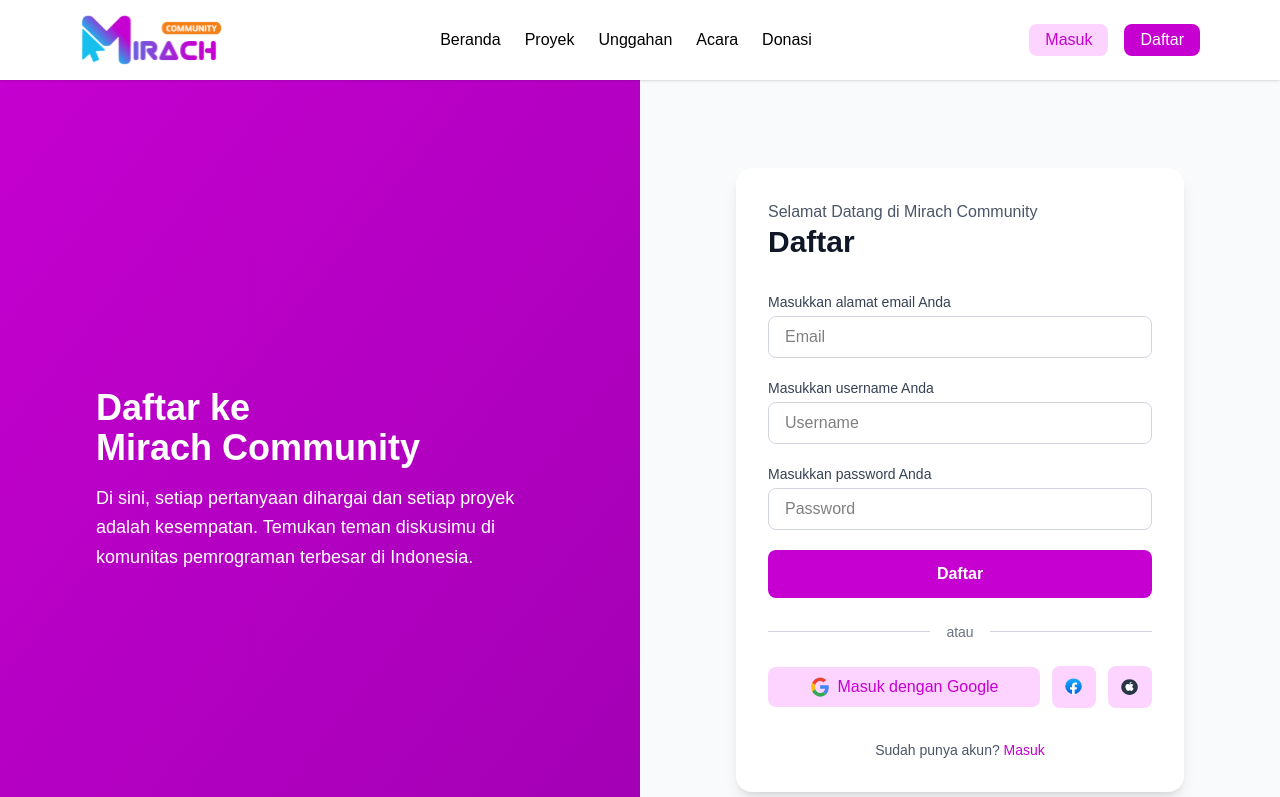
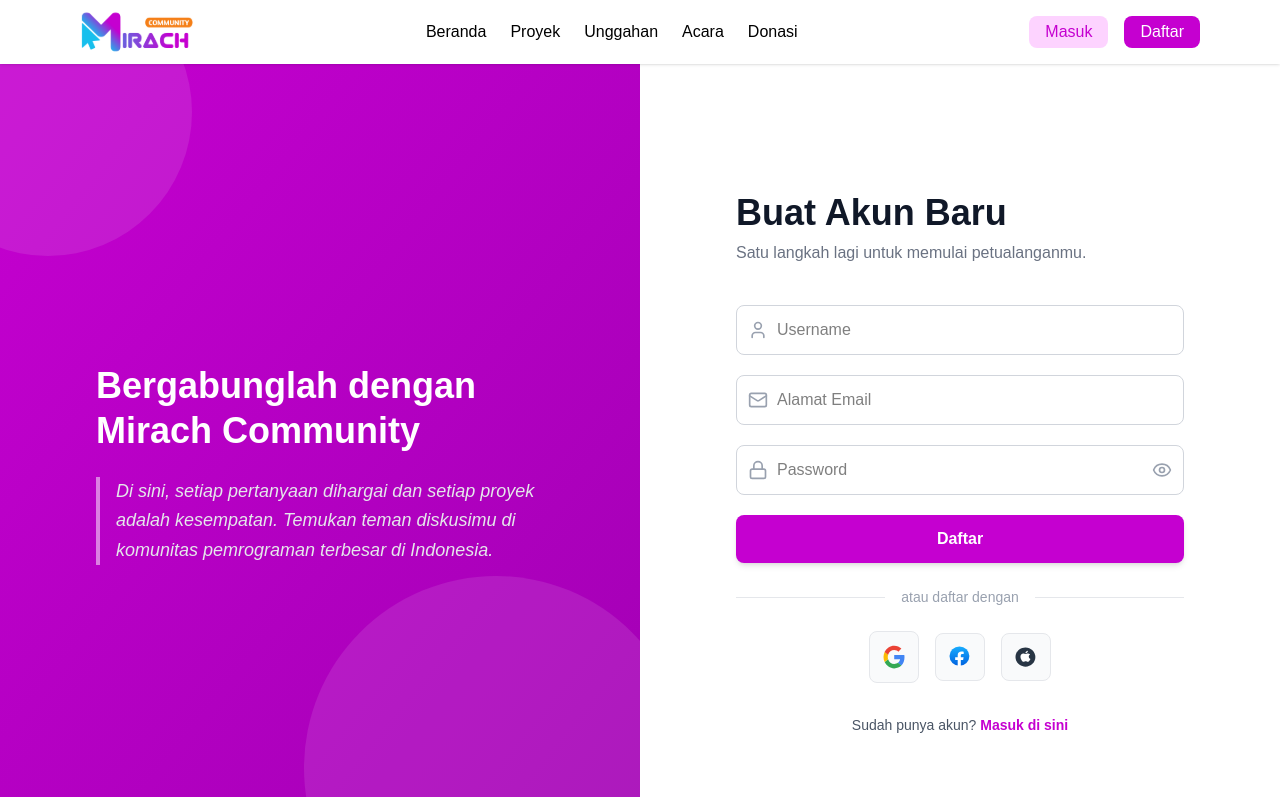
Before and after one commit to mirachcommunity/mirachcommunity, a Next.js app: page /auth/register in a window 1280 px wide. Shown: the top 797 px of the page. Built offline with nearby package versions, Linux system fonts and the light colour scheme.

Commit message:
feat(auth): add lucide-react for icons and enhance login page UI with password visibility toggle and social media login options

```diff
--- a/package.json
+++ b/package.json
@@ -10,6 +10,7 @@
   },
   "dependencies": {
     "@heroicons/react": "^2.2.0",
+    "lucide-react": "^0.525.0",
     "next": "15.3.3",
     "nextjs-toploader": "^3.8.16",
     "react": "^19.0.0",
--- a/src/app/auth/login/page.tsx
+++ b/src/app/auth/login/page.tsx
@@ -1,100 +1,120 @@
+"use client";
+
 import Image from 'next/image';
 import Link from 'next/link';
-import React from 'react';
+import React, { useState } from 'react';
+import { Mail, Lock, Eye, EyeOff } from 'lucide-react';
 
 export default function Login() {
+  const [showPassword, setShowPassword] = useState(false);
+
+  const togglePasswordVisibility = () => {
+    setShowPassword(!showPassword);
+  };
+
   return (
-    <div className="flex min-h-screen bg-gray-50">
-      {/* Kolom Kiri - Informasi */}
-      <div className="hidden lg:flex w-1/2 items-center justify-center bg-gradient-to-br from-[#C500D0] to-[#A200B4] p-12 text-white relative">
+    <div className="flex min-h-screen bg-white">
+      {/* Kolom Kiri - Informasi yang Ditingkatkan */}
+      <div className="hidden lg:flex flex-col w-1/2 items-center justify-center bg-gradient-to-br from-[#C500D0] to-[#A200B4] p-12 text-white relative overflow-hidden">
+        {/* Elemen dekoratif */}
+        <div className="absolute -top-24 -left-24 w-72 h-72 bg-white/10 rounded-full animate-pulse" />
+        <div className="absolute -bottom-24 -right-12 w-96 h-96 bg-white/10 rounded-full" />
+
         <div className="z-10 text-left w-full max-w-md">
-          <h1 className="text-4xl font-bold mb-4">
-            Masuk ke <br /> Mirach Community
+          <h1 className="text-4xl font-bold mb-6 leading-tight">
+            Selamat Datang Kembali!
           </h1>
-          <p className="text-lg leading-relaxed">
-            Selamat datang kembali! Mari lanjutkan kolaborasi dan perjalanan belajarmu bersama komunitas programmer terhebat.
-          </p>
+          <blockquote className="pl-4 italic border-l-4 border-white/50">
+            <p className="text-lg leading-relaxed text-gray-200 mb-4">
+              Mari lanjutkan kolaborasi dan perjalanan belajarmu bersama komunitas programmer terhebat.
+            </p>
+          </blockquote>
+          <p className="text-sm text-gray-200">Temukan inspirasi dan solusi bersama ribuan developer lainnya.</p>
         </div>
       </div>
 
       {/* Kolom Kanan - Form Masuk */}
-      <div className="w-full lg:w-1/2 flex items-center justify-center p-6 sm:p-8">
-        <div className="max-w-md w-full bg-white p-8 rounded-2xl shadow-lg">
-          <div className="text-left mb-8">
-            <p className="text-gray-600">Selamat Datang Kembali</p>
-            <h2 className="text-3xl font-bold text-gray-900">Masuk</h2>
+      <div className="w-full lg:w-1/2 flex items-center justify-center p-6 sm:p-12">
+        <div className="max-w-md w-full">
+          <div className="text-left mb-10">
+            <h2 className="text-4xl font-bold text-gray-900">Masuk Akun</h2>
+            <p className="text-gray-500 mt-2">Silakan masukkan detail akun Anda.</p>
           </div>
 
           <form className="space-y-5">
-            <div>
-              <label htmlFor="email" className="block text-sm font-medium text-gray-700 mb-1">
-                Alamat Email
-              </label>
+            <div className="relative">
+              <Mail className="absolute left-3 top-1/2 -translate-y-1/2 h-5 w-5 text-gray-400" />
               <input
                 id="email"
                 name="email"
                 type="email"
                 autoComplete="email"
                 required
-                placeholder="Email"
-                className="w-full px-4 py-2 border border-gray-300 rounded-lg focus:ring-[#C500D0] focus:border-[#C500D0] transition"
+                placeholder="Alamat Email"
+                className="w-full pl-10 pr-4 py-3 border border-gray-300 rounded-lg focus:ring-2 focus:ring-[#C500D0] focus:border-transparent transition-all"
               />
             </div>
 
-            <div>
-              <div className="flex items-center justify-between">
-                <label htmlFor="password" className="block text-sm font-medium text-gray-700 mb-1">
-                  Password
-                </label>
-                <Link href="#" className="text-sm text-[#C500D0] hover:underline">
-                  Lupa password?
-                </Link>
-              </div>
+            <div className="relative">
+              <Lock className="absolute left-3 top-1/2 -translate-y-1/2 h-5 w-5 text-gray-400" />
               <input
                 id="password"
                 name="password"
-                type="password"
+                type={showPassword ? 'text' : 'password'}
                 autoComplete="current-password"
                 required
                 placeholder="Password"
-                className="w-full px-4 py-2 border border-gray-300 rounded-lg focus:ring-[#C500D0] focus:border-[#C500D0] transition"
+                className="w-full pl-10 pr-12 py-3 border border-gray-300 rounded-lg focus:ring-2 focus:ring-[#C500D0] focus:border-transparent transition-all"
               />
+              <button
+                type="button"
+                className="absolute right-3 top-1/2 -translate-y-1/2 text-gray-400 hover:text-gray-600 transition-colors"
+                onClick={togglePasswordVisibility}
+              >
+                {showPassword ? <EyeOff className="h-5 w-5" /> : <Eye className="h-5 w-5" />}
+              </button>
+            </div>
+
+            <div className="flex items-center justify-end">
+              <Link href="#" className="text-sm font-medium text-[#C500D0] hover:text-[#A200B4] transition-colors">
+                Lupa password?
+              </Link>
             </div>
 
             <button
               type="submit"
-              className="w-full bg-[#C500D0] hover:bg-[#A200B4] text-white font-bold py-3 px-4 rounded-lg transition-colors duration-300"
+              className="w-full bg-[#C500D0] hover:bg-[#A200B4] text-white font-bold py-3 px-4 rounded-lg transition-all duration-300 transform hover:scale-105 shadow-md hover:shadow-lg"
             >
               Masuk
             </button>
           </form>
 
           <div className="flex items-center my-6">
-            <hr className="flex-grow border-t border-gray-300" />
-            <span className="mx-4 text-sm text-gray-500">atau</span>
-            <hr className="flex-grow border-t border-gray-300" />
+            <hr className="flex-grow border-t border-gray-200" />
+            <span className="mx-4 text-sm font-medium text-gray-400">atau lanjutkan dengan</span>
+            <hr className="flex-grow border-t border-gray-200" />
           </div>
 
-          {/* Tombol Media Sosial */}
-          <div className="flex items-center space-x-3">
-            <button
-              type="button"
-              className="flex-grow flex items-center justify-center space-x-2 w-full bg-[#FDD3FF] hover:bg-[#f3c5ff] text-[#C500D0] py-2 px-4 rounded-lg transition-colors duration-300"
-            >
-              <Image src="/icons/social/google.svg" alt="Google" width={20} height={20} />
-              <span>Masuk dengan Google</span>
+          {/* --- [PERUBAHAN DI SINI] --- */}
+          <div className="flex items-center justify-center space-x-4">
+            <button type="button" className="p-3 bg-gray-50 hover:bg-gray-100 border border-gray-200 rounded-lg transition-all">
+              <Image src="/icons/social/google.svg" alt="Google" width={24} height={24} />
             </button>
-            <button type="button" className="flex-shrink-0 p-3 bg-[#FDD3FF] hover:bg-[#f3c5ff] rounded-lg transition-colors">
-              <Image src="/icons/social/facebook.svg" alt="Facebook" width={20} height={20} />
+
+            <button type="button" className="p-3 bg-gray-50 hover:bg-gray-100 border border-gray-200 rounded-lg transition-all">
+              <Image src="/icons/social/facebook.svg" alt="Facebook" width={24} height={24} />
             </button>
-            <button type="button" className="flex-shrink-0 p-3 bg-[#FDD3FF] hover:bg-[#f3c5ff] rounded-lg transition-colors">
-              <Image src="/icons/social/apple.svg" alt="Apple" width={20} height={20} />
+
+            <button type="button" className="p-3 bg-gray-50 hover:bg-gray-100 border border-gray-200 rounded-lg transition-all">
+              <Image src="/icons/social/apple.svg" alt="Apple" width={24} height={24} />
             </button>
           </div>
+          {/* --- [AKHIR PERUBAHAN] --- */}
+
 
           <p className="mt-8 text-center text-sm text-gray-600">
             Belum punya akun?{' '}
-            <Link href="/auth/register" className="font-medium text-[#C500D0] hover:text-[#A200B4]">
+            <Link href="/auth/register" className="font-semibold text-[#C500D0] hover:text-[#A200B4]">
               Daftar di sini
             </Link>
           </p>
--- a/src/app/auth/register/page.tsx
+++ b/src/app/auth/register/page.tsx
@@ -1,49 +1,49 @@
+"use client"; // Diperlukan karena menggunakan useState
+
 import Image from 'next/image';
 import Link from 'next/link';
+import React, { useState } from 'react';
+import { Mail, Lock, User, Eye, EyeOff } from 'lucide-react'; // Impor ikon yang relevan
 
 export default function Register() {
+  const [showPassword, setShowPassword] = useState(false);
+
+  const togglePasswordVisibility = () => {
+    setShowPassword(!showPassword);
+  };
+
   return (
-    <div className="flex min-h-screen bg-gray-50">
-      {/* Kolom Kiri - Informasi */}
-      <div className="hidden lg:flex w-1/2 items-center justify-center bg-gradient-to-br from-[#C500D0] to-[#A200B4] p-12 text-white relative">
+    <div className="flex min-h-screen bg-white">
+      {/* Kolom Kiri - Informasi & Branding */}
+      <div className="hidden lg:flex flex-col w-1/2 items-center justify-center bg-gradient-to-br from-[#C500D0] to-[#A200B4] p-12 text-white relative overflow-hidden">
+        {/* Elemen dekoratif */}
+        <div className="absolute -top-24 -left-24 w-72 h-72 bg-white/10 rounded-full animate-pulse" />
+        <div className="absolute -bottom-24 -right-12 w-96 h-96 bg-white/10 rounded-full" />
+
         <div className="z-10 text-left w-full max-w-md">
-          <h1 className="text-4xl font-bold mb-4">
-            Daftar ke <br /> Mirach Community
+          <h1 className="text-4xl font-bold mb-6 leading-tight">
+            Bergabunglah dengan Mirach Community
           </h1>
-          <p className="text-lg leading-relaxed">
-            Di sini, setiap pertanyaan dihargai dan setiap proyek adalah kesempatan. Temukan teman diskusimu di komunitas pemrograman terbesar di Indonesia.
-          </p>
+          <blockquote className="pl-4 italic border-l-4 border-white/50">
+            <p className="text-lg leading-relaxed text-gray-200">
+              Di sini, setiap pertanyaan dihargai dan setiap proyek adalah kesempatan. Temukan teman diskusimu di komunitas pemrograman terbesar di Indonesia.
+            </p>
+          </blockquote>
         </div>
       </div>
 
       {/* Kolom Kanan - Form Pendaftaran */}
-      <div className="w-full lg:w-1/2 flex items-center justify-center p-6 sm:p-8">
-        <div className="max-w-md w-full bg-white p-8 rounded-2xl shadow-lg">
-          <div className="text-left mb-8">
-            <p className="text-gray-600">Selamat Datang di Mirach Community</p>
-            <h2 className="text-3xl font-bold text-gray-900">Daftar</h2>
+      <div className="w-full lg:w-1/2 flex items-center justify-center p-6 sm:p-12">
+        <div className="max-w-md w-full">
+          <div className="text-left mb-10">
+            <h2 className="text-4xl font-bold text-gray-900">Buat Akun Baru</h2>
+            <p className="text-gray-500 mt-2">Satu langkah lagi untuk memulai petualanganmu.</p>
           </div>
 
           <form className="space-y-5">
-            <div>
-              <label htmlFor="email" className="block text-sm font-medium text-gray-700 mb-1">
-                Masukkan alamat email Anda
-              </label>
-              <input
-                id="email"
-                name="email"
-                type="email"
-                autoComplete="email"
-                required
-                placeholder="Email"
-                className="w-full px-4 py-2 border border-gray-300 rounded-lg focus:ring-[#C500D0] focus:border-[#C500D0] transition"
-              />
-            </div>
-
-            <div>
-              <label htmlFor="username" className="block text-sm font-medium text-gray-700 mb-1">
-                Masukkan username Anda
-              </label>
+            {/* Input Username dengan Ikon */}
+            <div className="relative">
+              <User className="absolute left-3 top-1/2 -translate-y-1/2 h-5 w-5 text-gray-400" />
               <input
                 id="username"
                 name="username"
@@ -51,60 +51,78 @@
                 autoComplete="username"
                 required
                 placeholder="Username"
-                className="w-full px-4 py-2 border border-gray-300 rounded-lg focus:ring-[#C500D0] focus:border-[#C500D0] transition"
+                className="w-full pl-10 pr-4 py-3 border border-gray-300 rounded-lg focus:ring-2 focus:ring-[#C500D0] focus:border-transparent transition-all"
               />
             </div>
 
-            <div>
-              <label htmlFor="password" className="block text-sm font-medium text-gray-700 mb-1">
-                Masukkan password Anda
-              </label>
+            {/* Input Email dengan Ikon */}
+            <div className="relative">
+              <Mail className="absolute left-3 top-1/2 -translate-y-1/2 h-5 w-5 text-gray-400" />
+              <input
+                id="email"
+                name="email"
+                type="email"
+                autoComplete="email"
+                required
+                placeholder="Alamat Email"
+                className="w-full pl-10 pr-4 py-3 border border-gray-300 rounded-lg focus:ring-2 focus:ring-[#C500D0] focus:border-transparent transition-all"
+              />
+            </div>
+
+            {/* Input Password dengan Ikon Mata */}
+            <div className="relative">
+              <Lock className="absolute left-3 top-1/2 -translate-y-1/2 h-5 w-5 text-gray-400" />
               <input
                 id="password"
                 name="password"
-                type="password"
+                type={showPassword ? 'text' : 'password'}
                 autoComplete="new-password"
                 required
                 placeholder="Password"
-                className="w-full px-4 py-2 border border-gray-300 rounded-lg focus:ring-[#C500D0] focus:border-[#C500D0] transition"
+                className="w-full pl-10 pr-12 py-3 border border-gray-300 rounded-lg focus:ring-2 focus:ring-[#C500D0] focus:border-transparent transition-all"
               />
+              <button
+                type="button"
+                className="absolute right-3 top-1/2 -translate-y-1/2 text-gray-400 hover:text-gray-600 transition-colors"
+                onClick={togglePasswordVisibility}
+              >
+                {showPassword ? <EyeOff className="h-5 w-5" /> : <Eye className="h-5 w-5" />}
+              </button>
             </div>
 
             <button
               type="submit"
-              className="w-full bg-[#C500D0] hover:bg-[#A200B4] text-white font-bold py-3 px-4 rounded-lg transition-colors duration-300"
+              className="w-full bg-[#C500D0] hover:bg-[#A200B4] text-white font-bold py-3 px-4 rounded-lg transition-all duration-300 transform hover:scale-105 shadow-md hover:shadow-lg"
             >
               Daftar
             </button>
           </form>
 
           <div className="flex items-center my-6">
-            <hr className="flex-grow border-t border-gray-300" />
-            <span className="mx-4 text-sm text-gray-500">atau</span>
-            <hr className="flex-grow border-t border-gray-300" />
+            <hr className="flex-grow border-t border-gray-200" />
+            <span className="mx-4 text-sm font-medium text-gray-400">atau daftar dengan</span>
+            <hr className="flex-grow border-t border-gray-200" />
           </div>
 
           {/* Tombol Media Sosial */}
-          <div className="flex items-center space-x-3">
-            <button
-              type="button"
-              className="flex-grow flex items-center justify-center space-x-2 w-full bg-[#FDD3FF] hover:bg-[#f3c5ff] text-[#C500D0] py-2 px-4 rounded-lg transition-colors duration-300"
-            >
-              <Image src="/icons/social/google.svg" alt="Google" width={20} height={20} />
-              <span>Masuk dengan Google</span>
+          <div className="flex items-center justify-center space-x-4">
+            <button type="button" className="p-3 bg-gray-50 hover:bg-gray-100 border border-gray-200 rounded-lg transition-all">
+              <Image src="/icons/social/google.svg" alt="Google" width={24} height={24} />
             </button>
-            <button type="button" className="flex-shrink-0 p-3 bg-[#FDD3FF] hover:bg-[#f3c5ff] rounded-lg transition-colors">
-              <Image src="/icons/social/facebook.svg" alt="Facebook" width={20} height={20} />
+
+            <button type="button" className="p-3 bg-gray-50 hover:bg-gray-100 border border-gray-200 rounded-lg transition-all">
+              <Image src="/icons/social/facebook.svg" alt="Facebook" width={24} height={24} />
             </button>
-            <button type="button" className="flex-shrink-0 p-3 bg-[#FDD3FF] hover:bg-[#f3c5ff] rounded-lg transition-colors">
-              <Image src="/icons/social/apple.svg" alt="Apple" width={20} height={20} />
+
+            <button type="button" className="p-3 bg-gray-50 hover:bg-gray-100 border border-gray-200 rounded-lg transition-all">
+              <Image src="/icons/social/apple.svg" alt="Apple" width={24} height={24} />
             </button>
           </div>
 
           <p className="mt-8 text-center text-sm text-gray-600">
             Sudah punya akun?{' '}
-            <Link href="/auth/login" className="font-medium text-[#C500D0] hover:text-[#A200B4]">
-              Masuk
+            <Link href="/auth/login" className="font-semibold text-[#C500D0] hover:text-[#A200B4]">
+              Masuk di sini
             </Link>
           </p>
         </div>
```
Also changed, not shown: src/components/layout/Header.tsx (+9 -5 lines), public/icons/social/facebook.svg, 1 other file (tests, documents, lock files or other folders).
